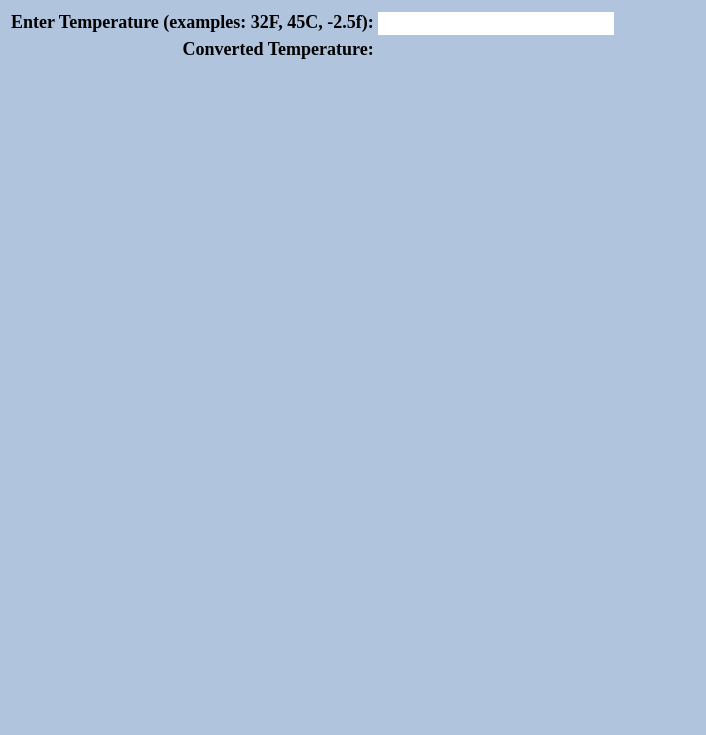
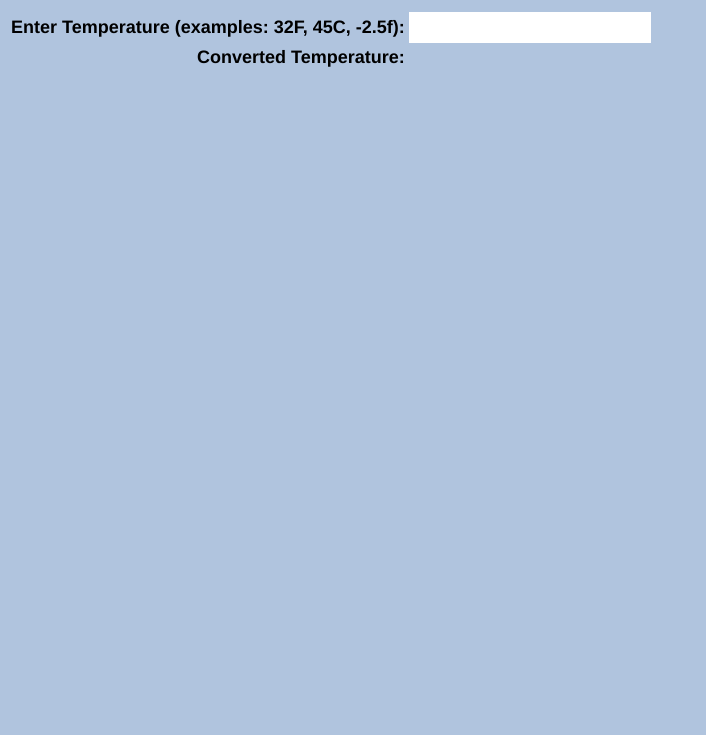
Before and after one commit to adonaisgull/etsii-ull-grado-pl-p1-conversor, a plain HTML site: page index.html in a window 1280 px wide. Shown: the part 65-800 px from the top of the page, without its empty margins (0-706 px from the left). Drawn offline with Linux system fonts and the light colour scheme.

Commit message:
Finalizada. Ya se pueden convertir temperaturas de C a F y viceversa

```diff
--- a/global.css
+++ b/global.css
@@ -1,11 +1,25 @@
 
-th, td			{ vertical-align: top; text-align: right; font-size:large; }
+th, td {
+  vertical-align: middle;
+  text-align: right;
+  font-size:large;
+}
 
-#converted  { color: red; font-weight: bold; font-size:large;          }
+#converted {
+  color: red;
+  font-weight: bold;
+  font-size:large;
+}
 
-input       { text-align: right;  border: none; font-size:large;       }
+input {
+  text-align: right;
+  border: none;
+  font-size:large;
+  padding: 5px;
+}
 
 body {
-	background-color:#b0c4de;  /* blue */
-	font-size:large;
+  background-color:#b0c4de;  /* blue */
+  font-size:large;
+  font-family: helvetica;
 }
--- a/temperature.js
+++ b/temperature.js
@@ -8,6 +8,7 @@ function calculate() {
 	var regexp = /-?[0-9]*\.?[0-9]*[a-zA-Z]+/;
 
 	var m = temp.match(regexp);
+	m = m[0];
 
 	if (m) {
 		var num = m.substring(m.length-1, 0);
@@ -27,6 +28,6 @@ function calculate() {
 
 	}
 	else {
-		converted.innerHTML = "ERROR! Try something lik '-4.2' instead";
+		converted.innerHTML = "ERROR! Try something like '-4.2' instead";
 	}
 }
```
